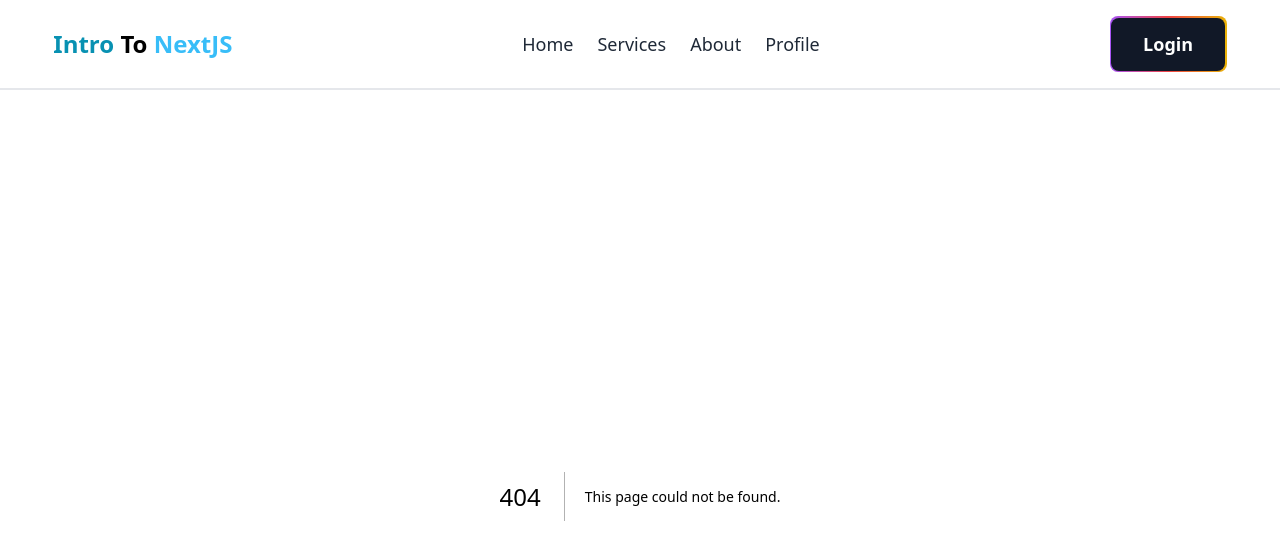
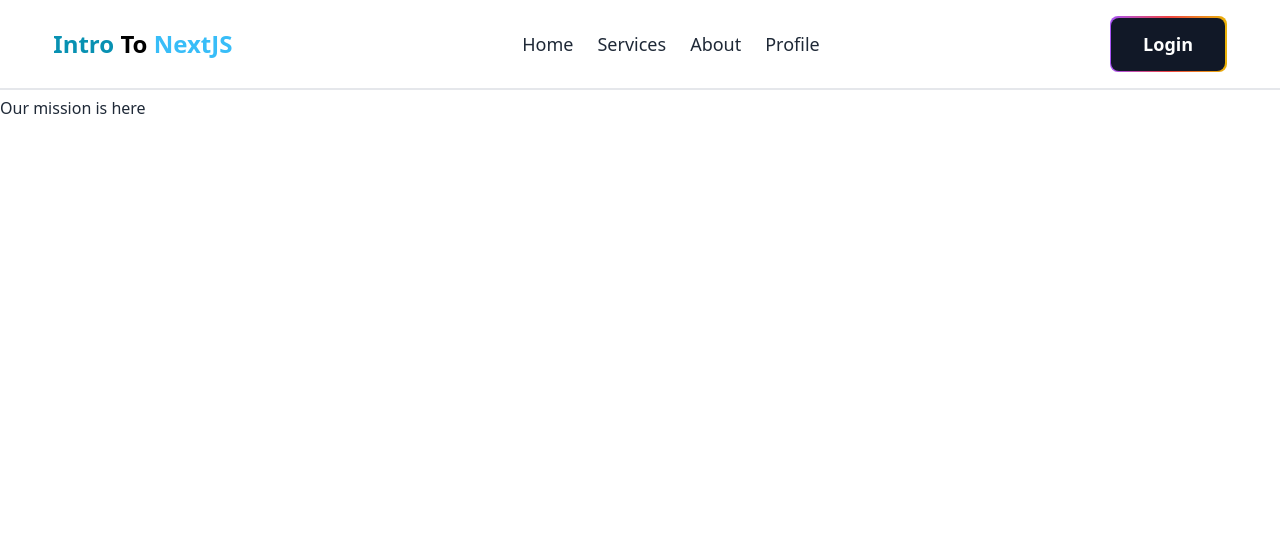
Before and after one commit to SK-Jabed/Intro-To-NextJS, a Next.js app: page /about/mission in a window 1280 px wide. Before the commit this address had no page. Shown: the top 560 px of the page. Built offline with nearby package versions, Linux system fonts and the light colour scheme.

Commit message:
Mission and Vision Named Nested Routes Added

```diff
--- /dev/null
+++ b/src/app/about/mission/page.jsx
@@ -0,0 +1,11 @@
+import React from 'react';
+
+const MissionPage = () => {
+    return (
+        <div>
+            Our mission is here
+        </div>
+    );
+};
+
+export default MissionPage;
--- /dev/null
+++ b/src/app/about/vision/page.jsx
@@ -0,0 +1,11 @@
+import React from 'react';
+
+const VisionPage = () => {
+    return (
+        <div>
+            Vision is here
+        </div>
+    );
+};
+
+export default VisionPage;
```
